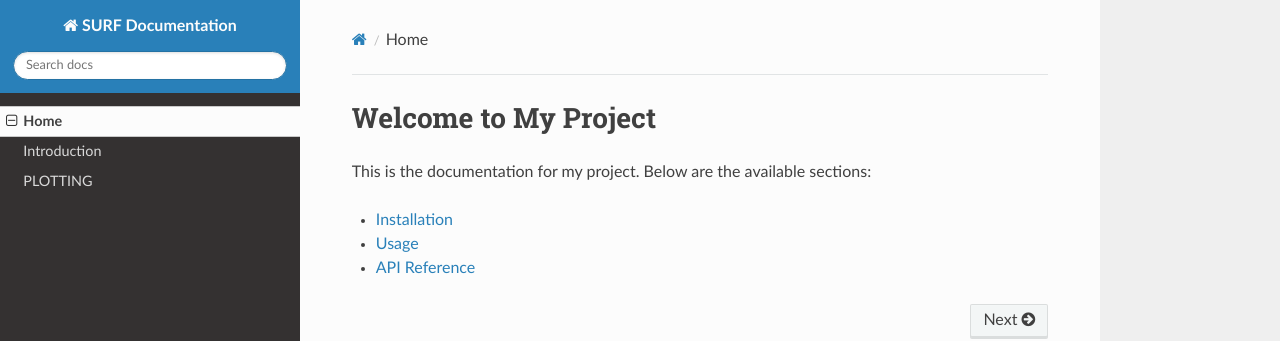
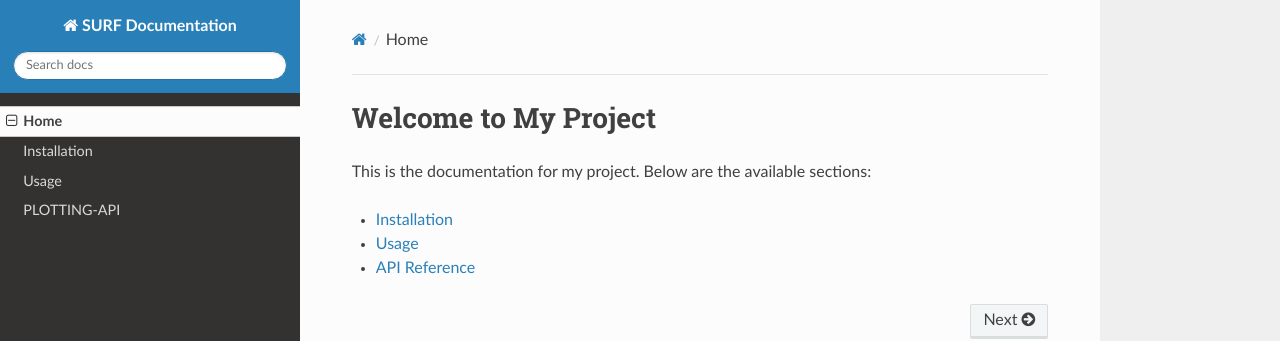
Before and after one commit to travisalongi/surf_doc, an MkDocs documentation site: the page built from docs/index.md, in a window 1280 px wide. Shown: the top 341 px of the page. Built offline with MkDocs 1.6.1, drawn with Linux system fonts in a browser that asks for light colours; nearby versions of some CDN libraries.

Commit message:
Adding usage and fix installation

```diff
--- a/mkdocs.yml
+++ b/mkdocs.yml
@@ -2,7 +2,8 @@ site_name: SURF Documentation
 theme: readthedocs
 nav:
   - Home: index.md
-  - Introduction: introduction.md
-  - PLOTTING: api/plotting.md
+  - Installation: installation.md
+  - Usage: usage.md
+  - PLOTTING-API: api/plotting.md
 # plugins:
   # - mkdocstrings
```
